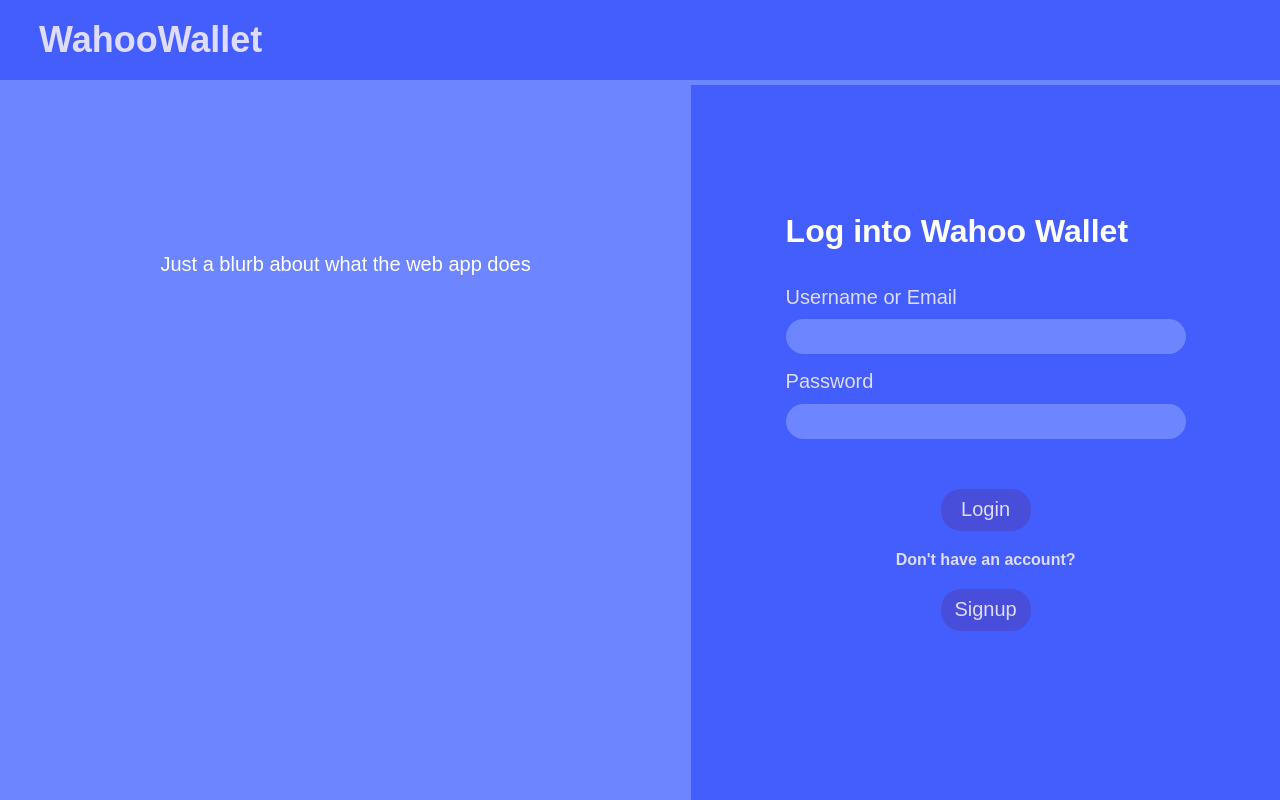
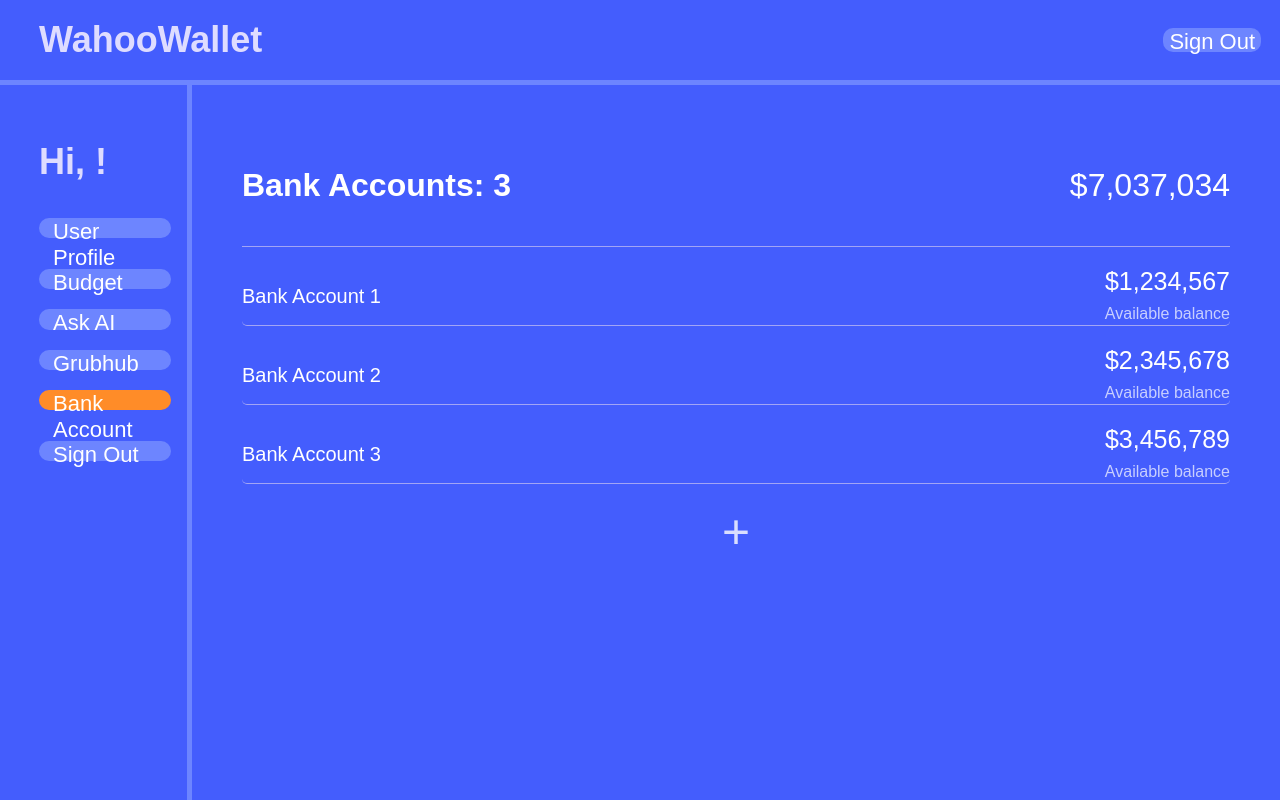
Before and after one commit to Project-Code-UVA/WahooWallet, a React (Vite) app in the folder wahoowallet-frontend/: page / in a window 1280 px wide. Built offline with nearby package versions, Linux system fonts and the light colour scheme.

Commit message:
Testing Bank Account Page

```diff
--- a/wahoowallet-frontend/src/App.jsx
+++ b/wahoowallet-frontend/src/App.jsx
@@ -1,11 +1,13 @@
 import { useState } from 'react'
 import './App.module.css'
 import LoginPage from './components/Login/Login.jsx'
+import BankAccountPage from './components/BankAccount/BankAccount.jsx'
 
 function App() {
 
   return (
-    <LoginPage />
+    <BankAccountPage />
+
   )
 }
 
```
